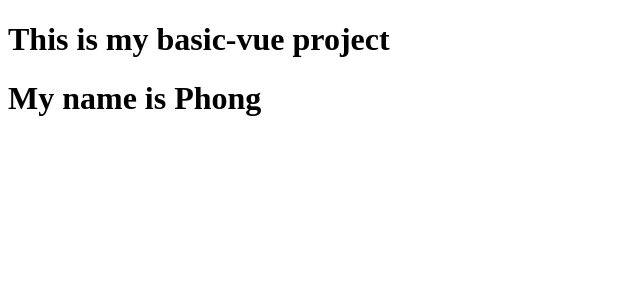
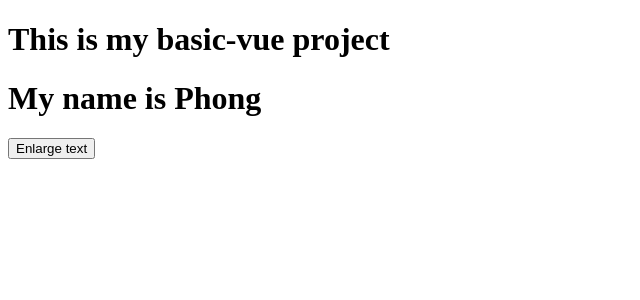
Before and after one commit to VTPie/basic-Vue, a Vue app: page / in a window 1280 px wide. Shown: the top 300 px of the page, without its empty margins (0-640 px from the left). Built offline with nearby package versions, Linux system fonts and the light colour scheme.

Commit message:
feat(ad): listening to events from child component

```diff
--- a/src/App.vue
+++ b/src/App.vue
@@ -1,10 +1,17 @@
 <script setup>
+  import { ref } from 'vue';
   import Child from './components/Child.vue';
+
+  const postFontSize = ref(1)
 </script>
 
 <template>
   <h1>This is my basic-vue project</h1>
-  <Child name="Phong"></Child>
+  <div :style="{ fontSize: postFontSize + 'em' }">
+    <Child name="Phong" @enlargeText="postFontSize += 0.1">
+      This is content distribution with slots
+    </Child>
+  </div>
 </template>
 
 <style>
--- a/src/components/Child.vue
+++ b/src/components/Child.vue
@@ -1,7 +1,9 @@
 <script setup>
     defineProps(['name'])
+    defineEmits(['enlargeText'])
 </script>
 
 <template>
   <h1>My name is {{ name }}</h1>
+  <button @click="$emit('enlargeText')">Enlarge text</button>
 </template>
```
